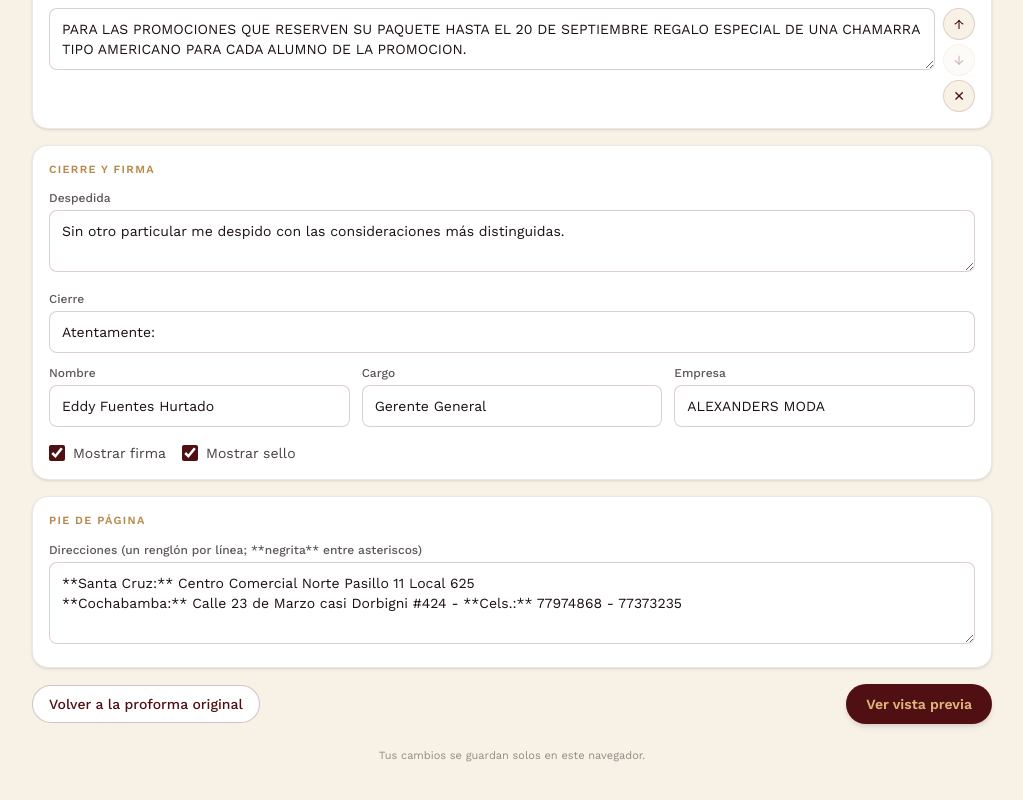
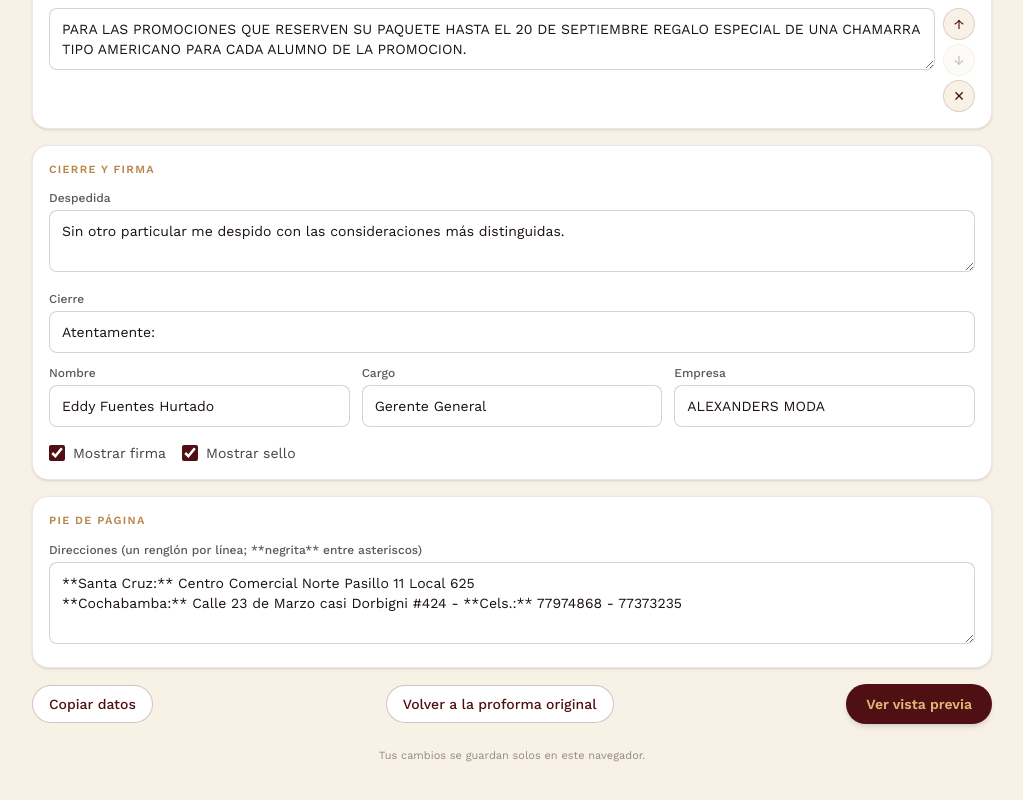
Before and after one commit to BladimirBLopez/Alexander-s-moda, a Next.js app: page /admin/proforma/crear in a window 1280 px wide. Shown: the part 2063-2863 px from the top of the page, without its empty margins (256-1279 px from the left). Built offline with nearby package versions, Linux system fonts and the light colour scheme.

Commit message:
proforma: boton temporal para copiar datos del borrador

```diff
--- a/components/admin/GeneradorProforma.tsx
+++ b/components/admin/GeneradorProforma.tsx
@@ -568,6 +568,18 @@ export default function GeneradorProforma() {
           </Tarjeta>
 
           <div className="flex flex-wrap items-center justify-between gap-3 pb-2">
+            <BotonSecundario
+              onClick={async () => {
+                try {
+                  await navigator.clipboard.writeText(JSON.stringify(datos));
+                  mostrar("Datos copiados");
+                } catch {
+                  mostrar("No se pudo copiar");
+                }
+              }}
+            >
+              Copiar datos
+            </BotonSecundario>
             <BotonSecundario onClick={() => setConfReset(true)}>
               Volver a la proforma original
             </BotonSecundario>
```
